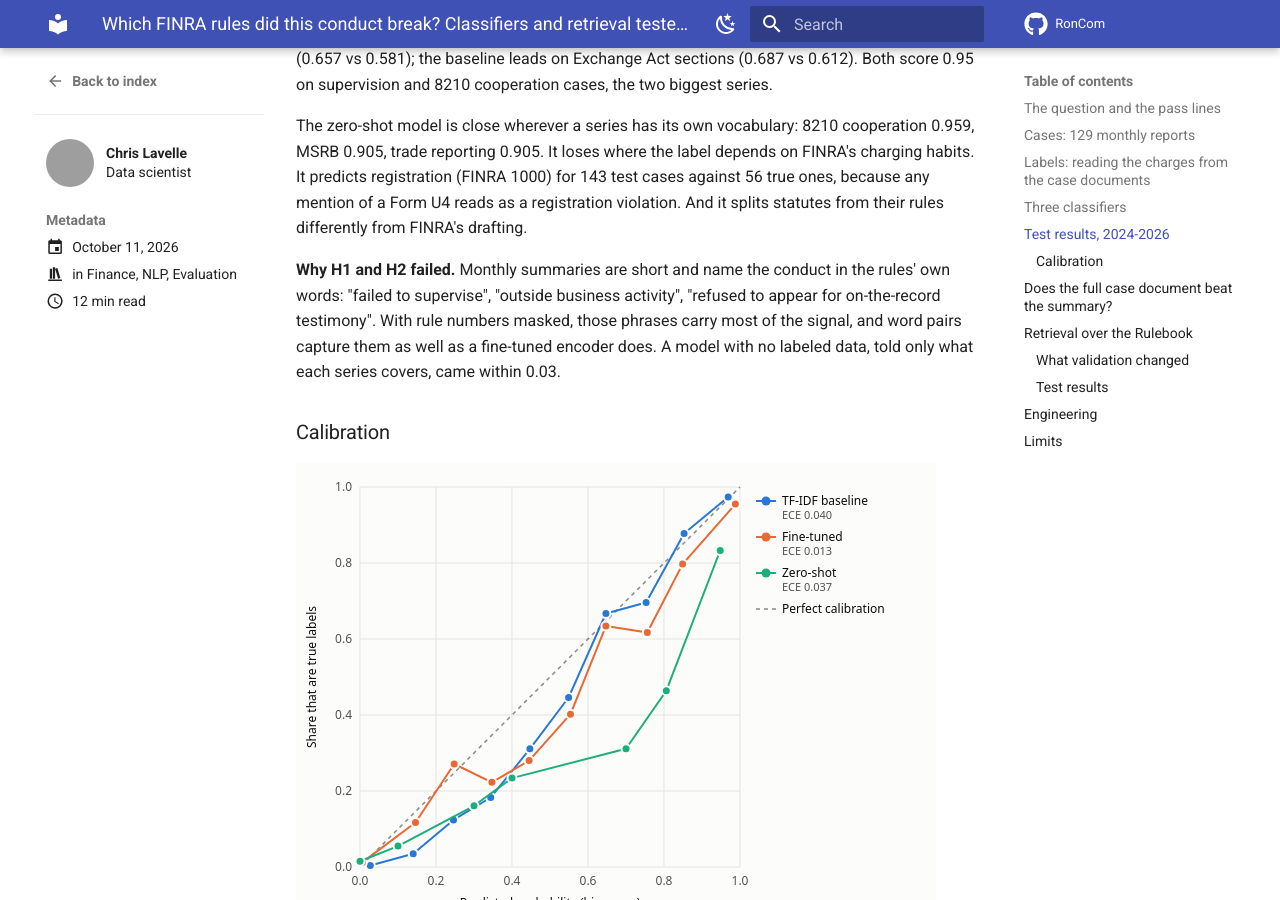
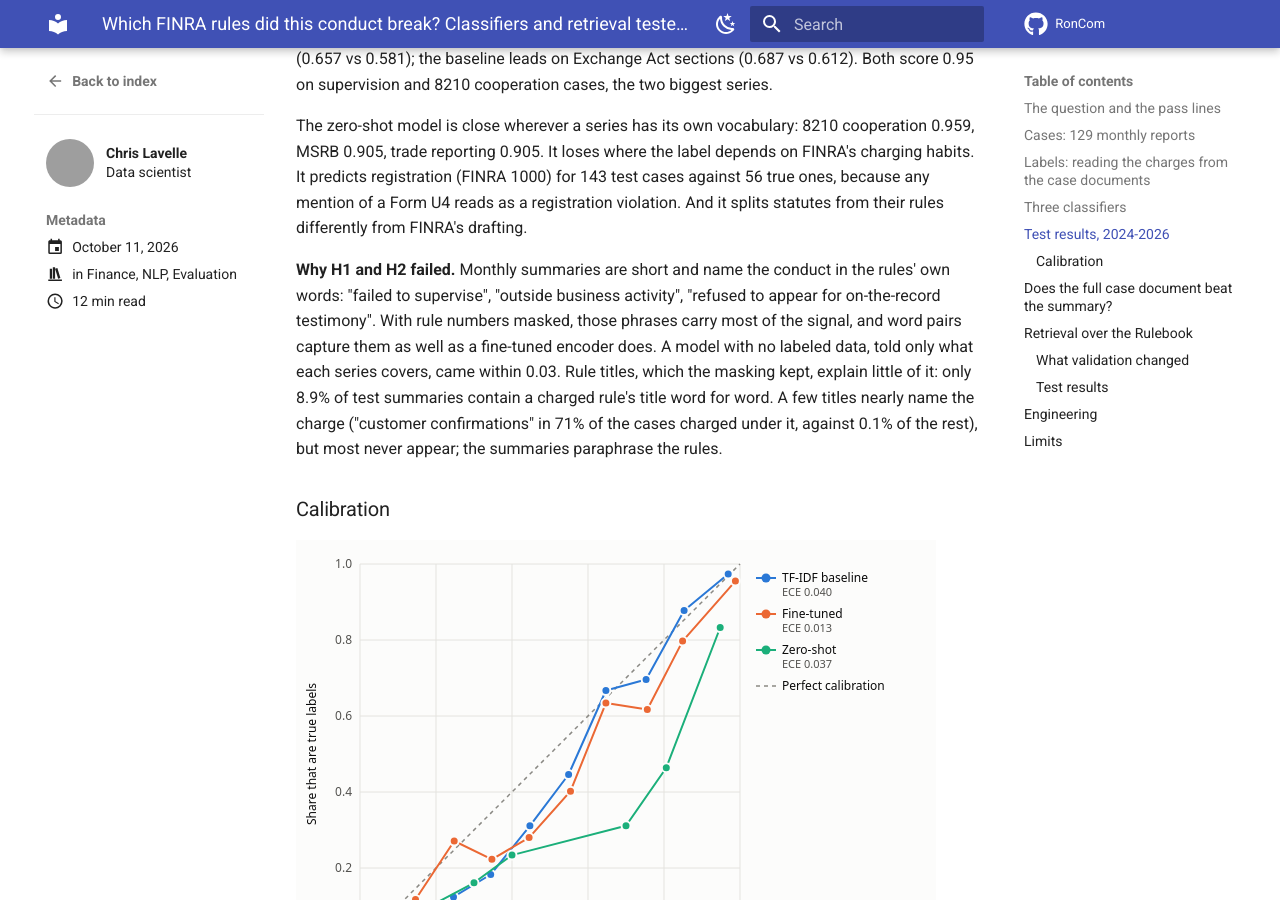
Before and after one commit to RonCom/RonCom.github.io, an MkDocs documentation site: the page built from docs/blog/posts/finra-enforcement-nlp.md, in a window 1280 px wide and 900 px high, scrolled down 3765 px. Built offline with MkDocs 1.6.1 and Material for MkDocs 9.7.7, drawn with Linux system fonts in a browser that asks for light colours; grey boxes are pictures that could not be loaded.

Commit message:
finra post: rule titles in the masked summaries

```diff
--- a/docs/blog/posts/finra-enforcement-nlp.md
+++ b/docs/blog/posts/finra-enforcement-nlp.md
@@ -85,7 +85,7 @@ The two trained models tie overall and split by series. The fine-tuned model lea
 
 The zero-shot model is close wherever a series has its own vocabulary: 8210 cooperation 0.959, MSRB 0.905, trade reporting 0.905. It loses where the label depends on FINRA's charging habits. It predicts registration (FINRA 1000) for 143 test cases against 56 true ones, because any mention of a Form U4 reads as a registration violation. And it splits statutes from their rules differently from FINRA's drafting.
 
-**Why H1 and H2 failed.** Monthly summaries are short and name the conduct in the rules' own words: "failed to supervise", "outside business activity", "refused to appear for on-the-record testimony". With rule numbers masked, those phrases carry most of the signal, and word pairs capture them as well as a fine-tuned encoder does. A model with no labeled data, told only what each series covers, came within 0.03.
+**Why H1 and H2 failed.** Monthly summaries are short and name the conduct in the rules' own words: "failed to supervise", "outside business activity", "refused to appear for on-the-record testimony". With rule numbers masked, those phrases carry most of the signal, and word pairs capture them as well as a fine-tuned encoder does. A model with no labeled data, told only what each series covers, came within 0.03. Rule titles, which the masking kept, explain little of it: only 8.9% of test summaries contain a charged rule's title word for word. A few titles nearly name the charge ("customer confirmations" in 71% of the cases charged under it, against 0.1% of the rest), but most never appear; the summaries paraphrase the rules.
 
 ### Calibration
 
```
